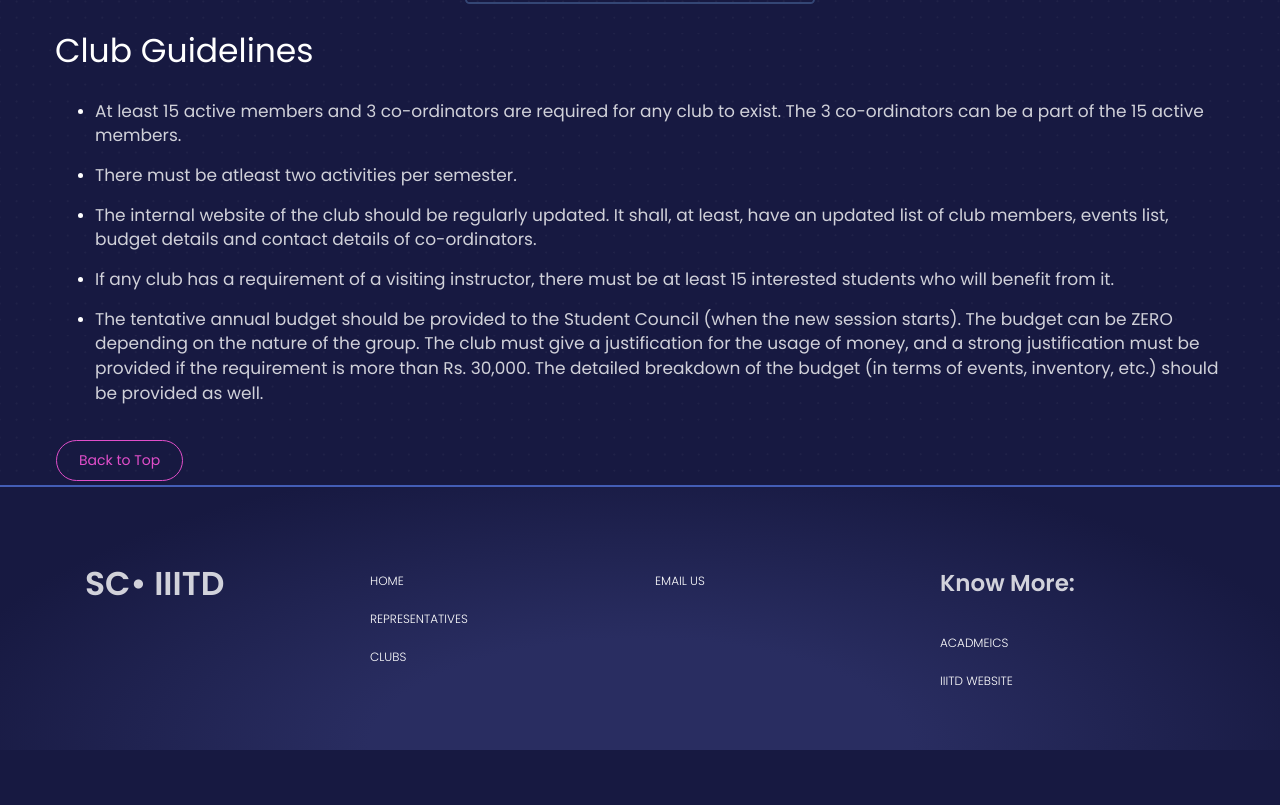
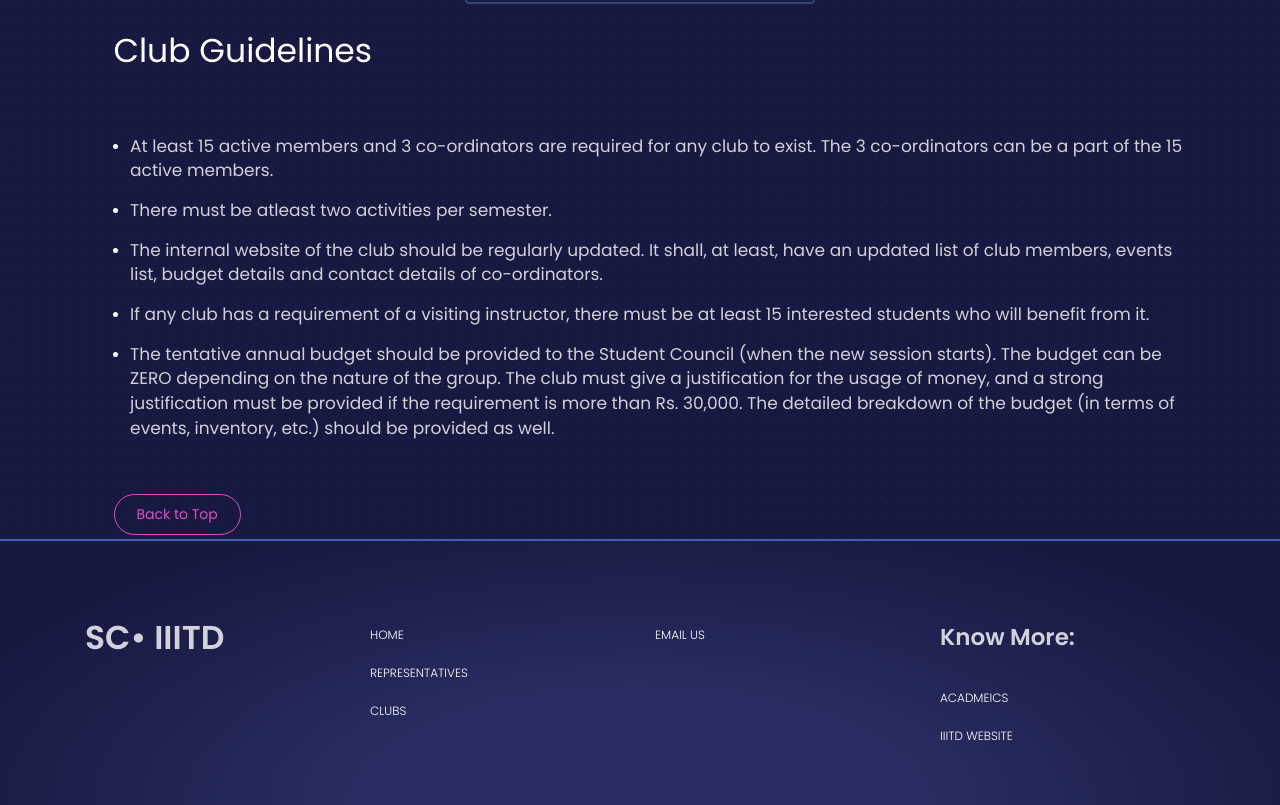
Before and after one commit to kishansinha181/SC-Revamp, a website: page examples/profile-page.html in a window 1280 px wide. Shown: the part 7819-8624 px from the top of the page. Before the commit the page ends 8569 px from the top, so only its background shows below. Drawn offline with Linux system fonts and the light colour scheme.

Commit message:
clubs page done

```diff
--- a/examples/profile-page.html
+++ b/examples/profile-page.html
@@ -3982,10 +3982,10 @@
     <div class="container content-center" id = "clubrules">
       <div class="row row-grid justify-content-between align-items-center ">
         <div class="row">
-           <h1 class="text-white">Club Guidelines
+           <h1 class="text-white" style="margin-left: 5%;">Club Guidelines
           </h1>
 
-          <ul>
+          <ul style="margin: 3%;">
             <li>
                <h4 >
                 At least 15 active members and 3 co-ordinators are required for any club to exist. The 3 co-ordinators can be a part of the 15 active members.
@@ -4031,7 +4031,7 @@
               </button>
             </div>
           </div> -->
-          <a href="#" class="btn btn-simple btn-primary btn-round">Back to Top</a>
+          <a href="#" class="btn btn-simple btn-primary btn-round" style="margin-left: 5%;">Back to Top</a>
         </div>
 
 
```
